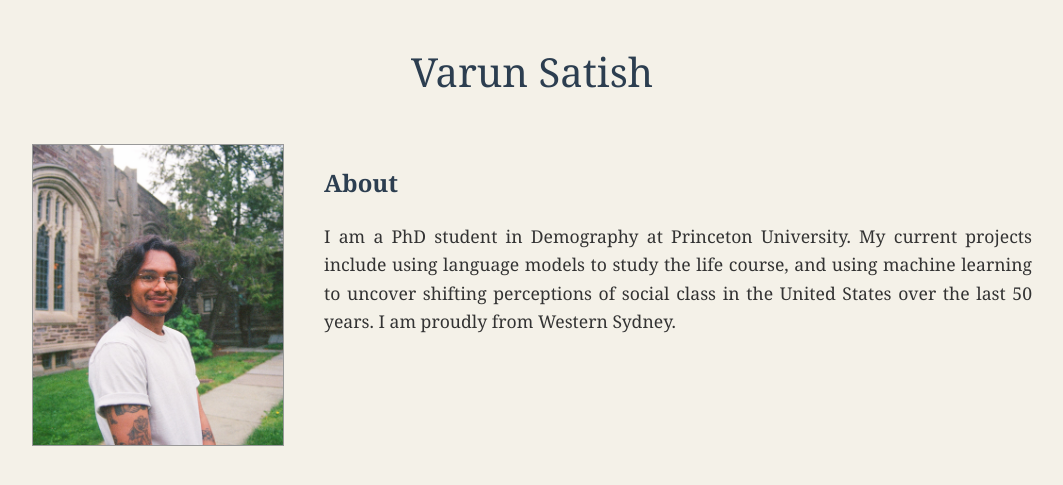
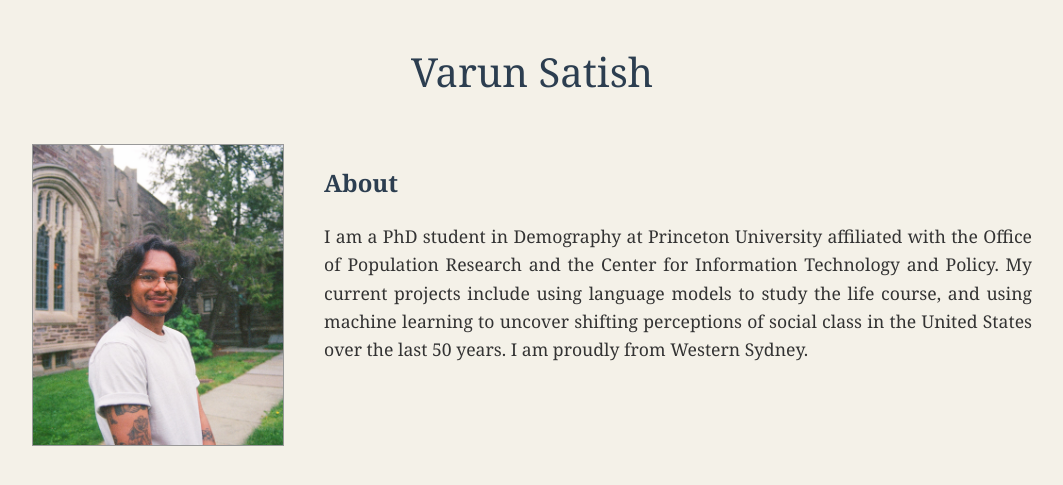
Before and after one commit to varunsatish/varunsatish.github.io, a Jekyll site: the page index.html, which Jekyll copies as it is, in a window 1280 px wide. Shown: the top 485 px of the page, without its empty margins (108-1171 px from the left). Built offline with Jekyll 4.4.1, drawn with Linux system fonts in a browser that asks for light colours.

Commit message:
Update index.html

```diff
--- a/index.html
+++ b/index.html
@@ -102,7 +102,7 @@
 
             <div class="bio-section">
                 <h2>About</h2>
-                <p>I am a PhD student in Demography at Princeton University. My current projects include using language models to study the life course, and using machine learning to uncover shifting perceptions of social class in the United States over the last 50 years. I am proudly from Western Sydney.</p>
+                <p>I am a PhD student in Demography at Princeton University affiliated with the Office of Population Research and the Center for Information Technology and Policy. My current projects include using language models to study the life course, and using machine learning to uncover shifting perceptions of social class in the United States over the last 50 years. I am proudly from Western Sydney.</p>
 
                 <p></p>
 
```
